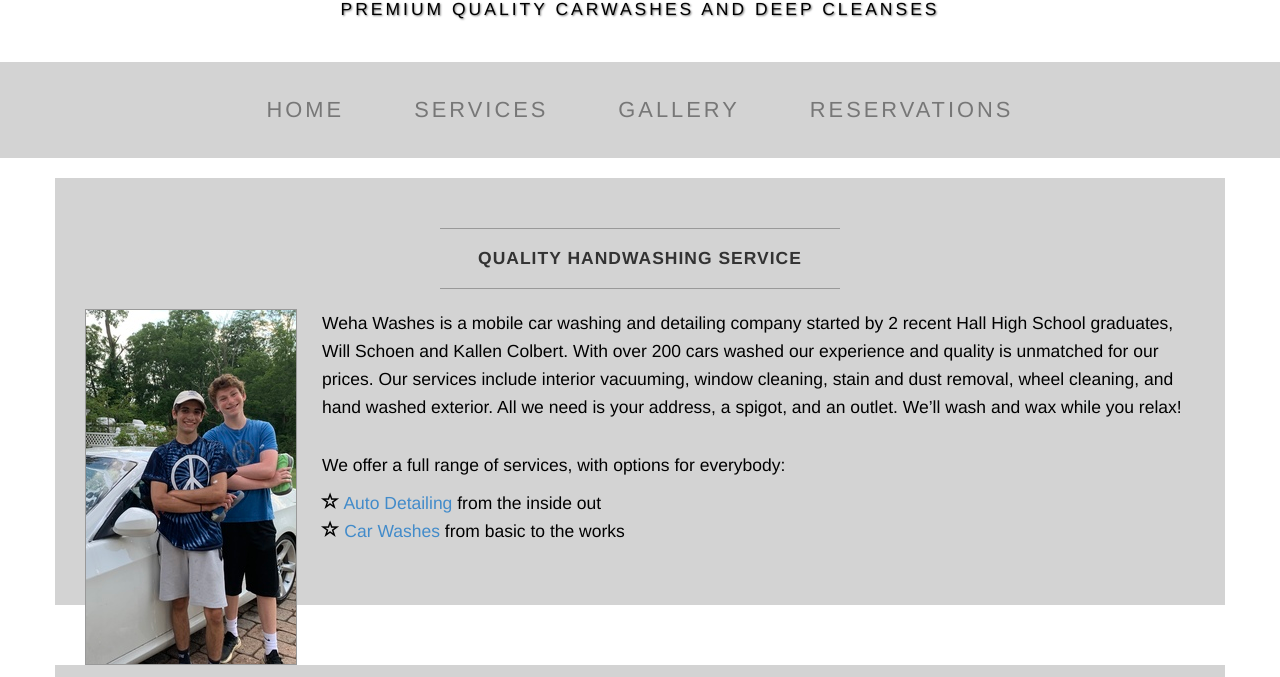
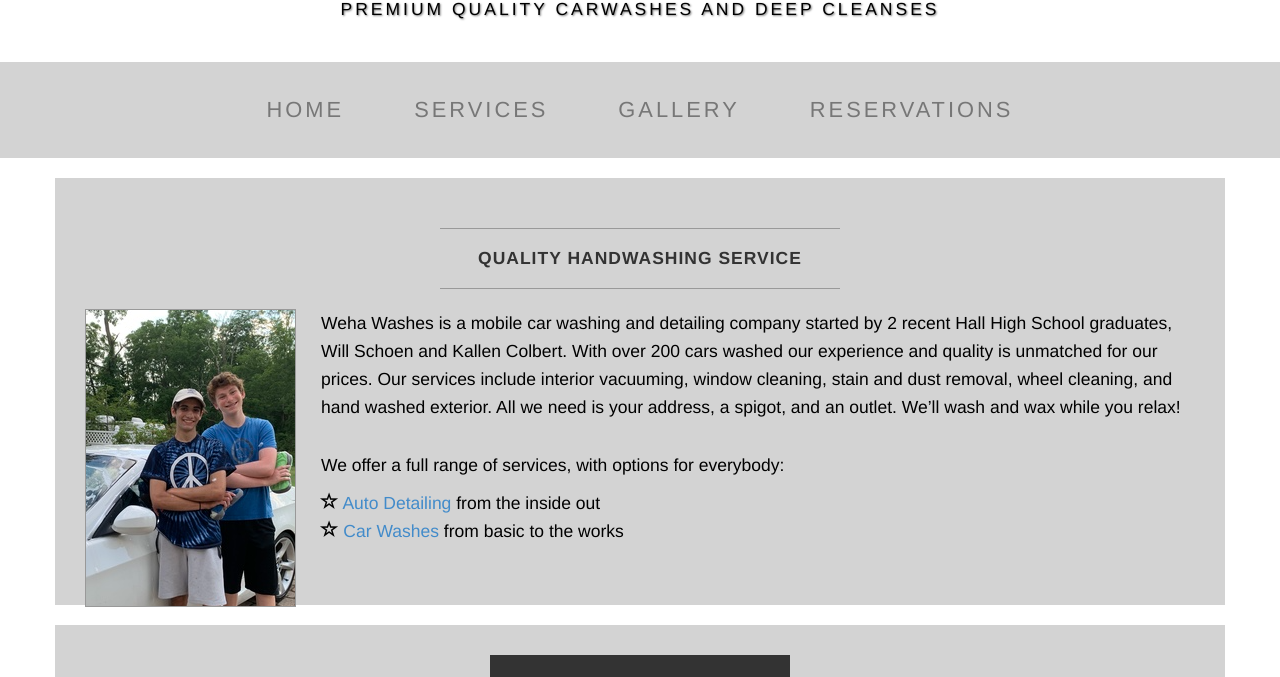
Before and after one commit to Holowpoint12/wehawashes, a plain HTML site: page index.html in a window 1280 px wide. Shown: the part 123-800 px from the top of the page. Drawn offline with Linux system fonts and the light colour scheme; grey boxes are pictures that could not be loaded.

Commit message:
will and kalen updated index picture

```diff
--- a/index.html
+++ b/index.html
@@ -48,7 +48,7 @@
                 <hr>
                 <h2 class="intro-text text-center"><strong>Quality Handwashing Service</strong></h2>
                 <hr>
-                <img class="img-responsive img-border img-left" src="img/will%20and%20kalen.jpg" alt="full service car wash & auto detail" title="full service car wash & auto detail">
+                <img class="img-responsive img-border img-left" src="img/Weha%20washes/newwillandkalen.PNG" alt="full service car wash & auto detail" title="full service car wash & auto detail">
                 <hr class="visible-xs">
                 <p>Weha Washes is a mobile car washing and detailing company started by 2 recent Hall High School graduates, Will Schoen and Kallen Colbert. With over 200 cars washed our experience and quality is unmatched for our prices. Our services include interior vacuuming, window cleaning, stain and dust removal, wheel cleaning, and hand washed exterior. All we need is your address, a spigot, and an outlet. We’ll wash and wax while you relax!</p>
                 <br>
```
Also changed, not shown: img/Weha washes/newwillandkalen.PNG (added), img/will and kalen.jpg (deleted).
